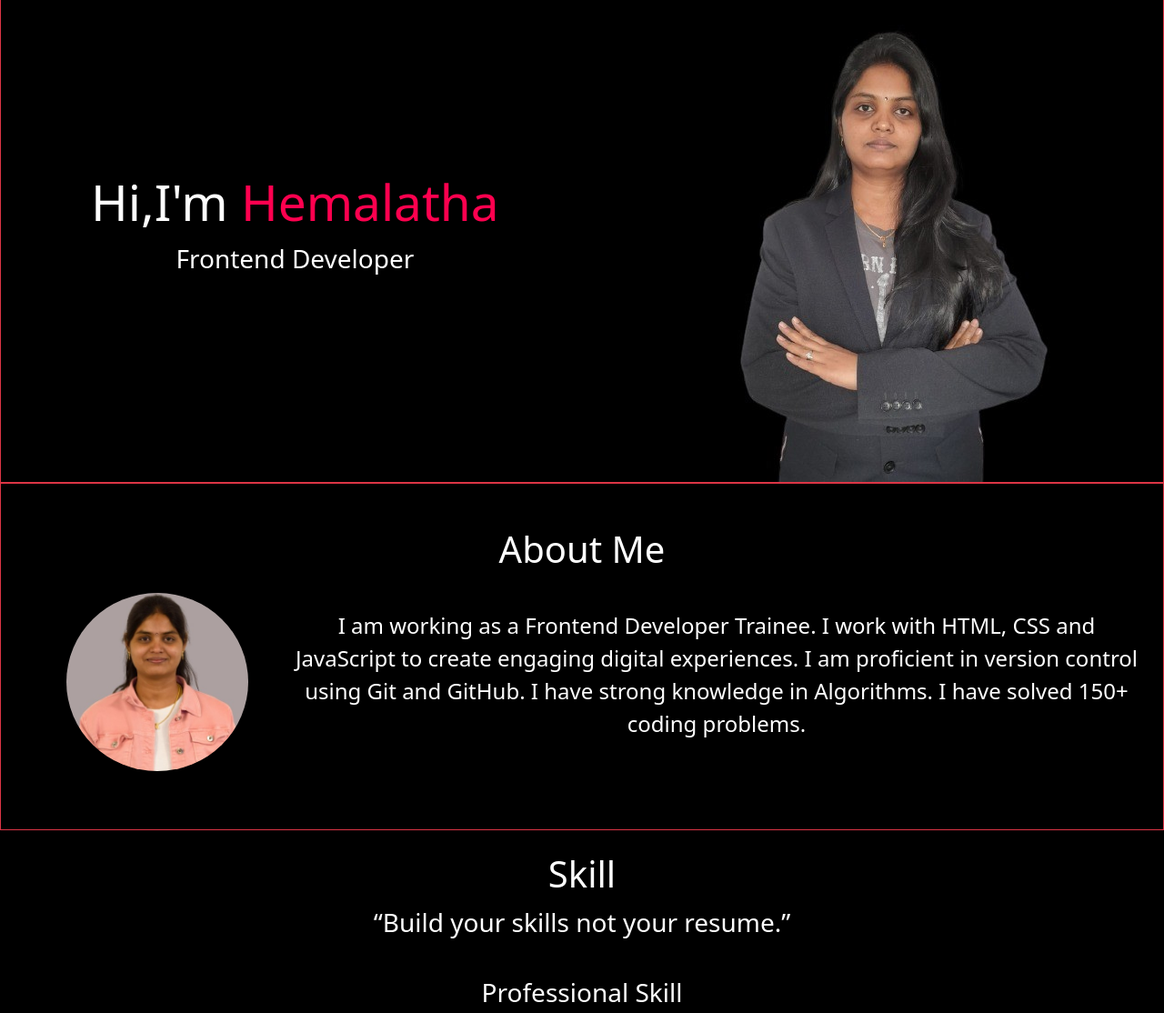
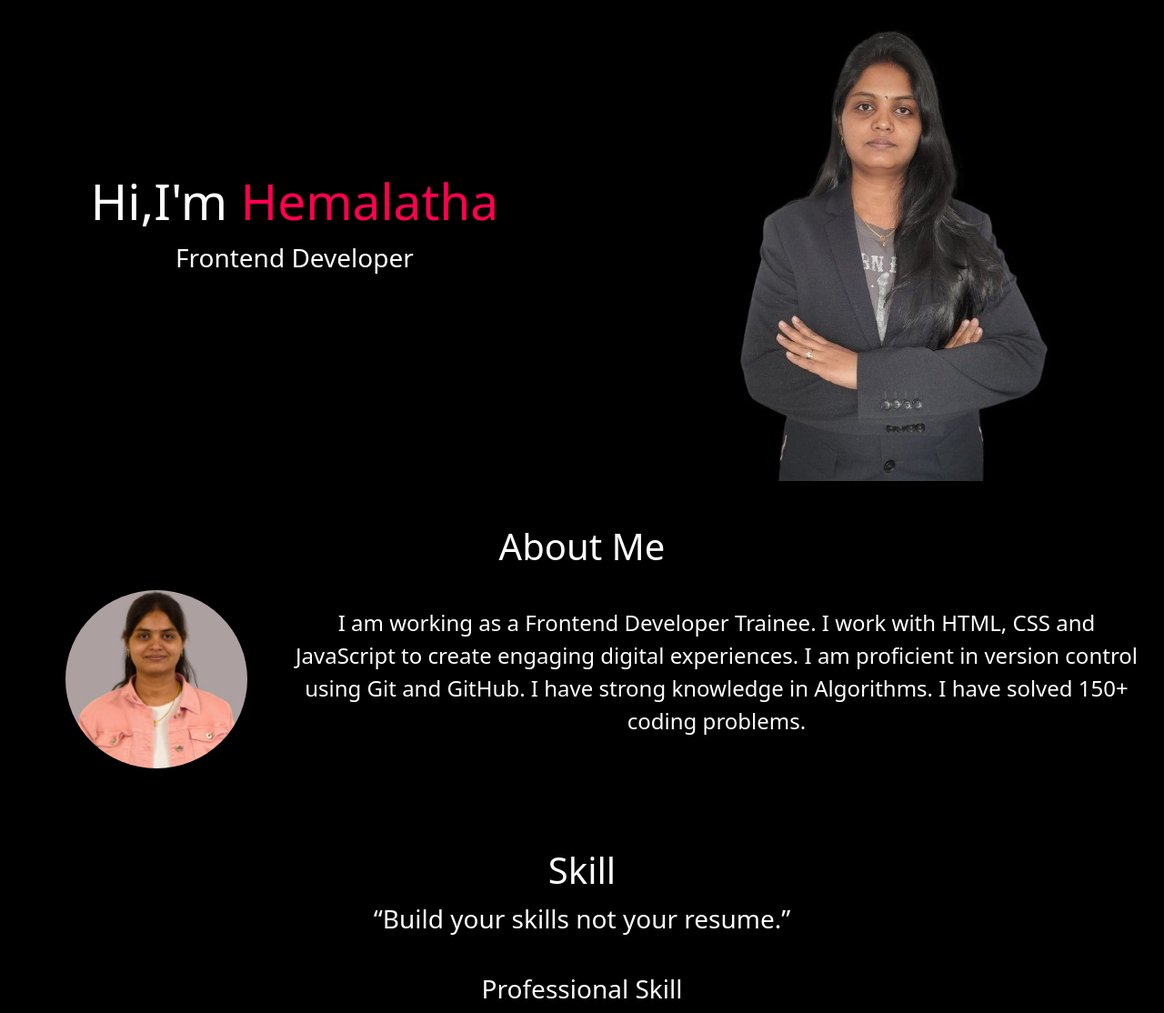
Before and after one commit to Attull/portfolio-test, a plain HTML site: page Index.html in a window 1280 px wide. Shown: the part 172-1286 px from the top of the page at 91% size. Drawn offline with nearby package versions, Linux system fonts and the light colour scheme.

Commit message:
changes 2

```diff
--- a/Index.html
+++ b/Index.html
@@ -41,7 +41,7 @@
       </ul>
       <i class=" fa-solid fa-bars text-white  d-sm-none me-4" onclick="openMenu()"></i>
     </div>
-    <div class="d-flex flex-sm-row-reverse flex-column align-items-sm-center justify-content-around bg-black border border-danger">
+    <div class="d-flex flex-sm-row-reverse flex-column align-items-sm-center justify-content-around bg-black ">
       <img src="./images/pro.jpg" class="mw-100"/>
       <div class="head-text d-flex flex-column align-items-center text-white">
         <h1 class="head-text-title">Hi,I'm <span> Hemalatha</span></h1>
@@ -51,7 +51,7 @@
   </div>
 
   <!-------About Page ------>
-  <div class="bg-black py-5 px-4 border border-danger text-center ">
+  <div class="bg-black py-5 px-4  text-center ">
     <h1 class="text-white">About Me</h1>
     <div class="d-flex flex-sm-row flex-column justify-content-sm-center justify-content-around bg-black align-items-center ">
       <img class="rounded-circle mx-5 mw-100 py-3" width="200" src="images/about.jpg" />
@@ -115,7 +115,7 @@
       </div>
   </div>
   <!-------Contact page----->
-  <div class="d-flex flex-sm-row flex-column justify-content-around bg-black text-white border border-danger align-items-center ">
+  <div class="d-flex flex-sm-row flex-column justify-content-around bg-black text-white  align-items-center ">
     <div class="w-75 text-center">
         <h1 class="contact-subtitle ">Contact Me</h1>
         <p><i id="email" class="fa-regular fa-envelope"></i>shema1712@gmail.com</p>
```
